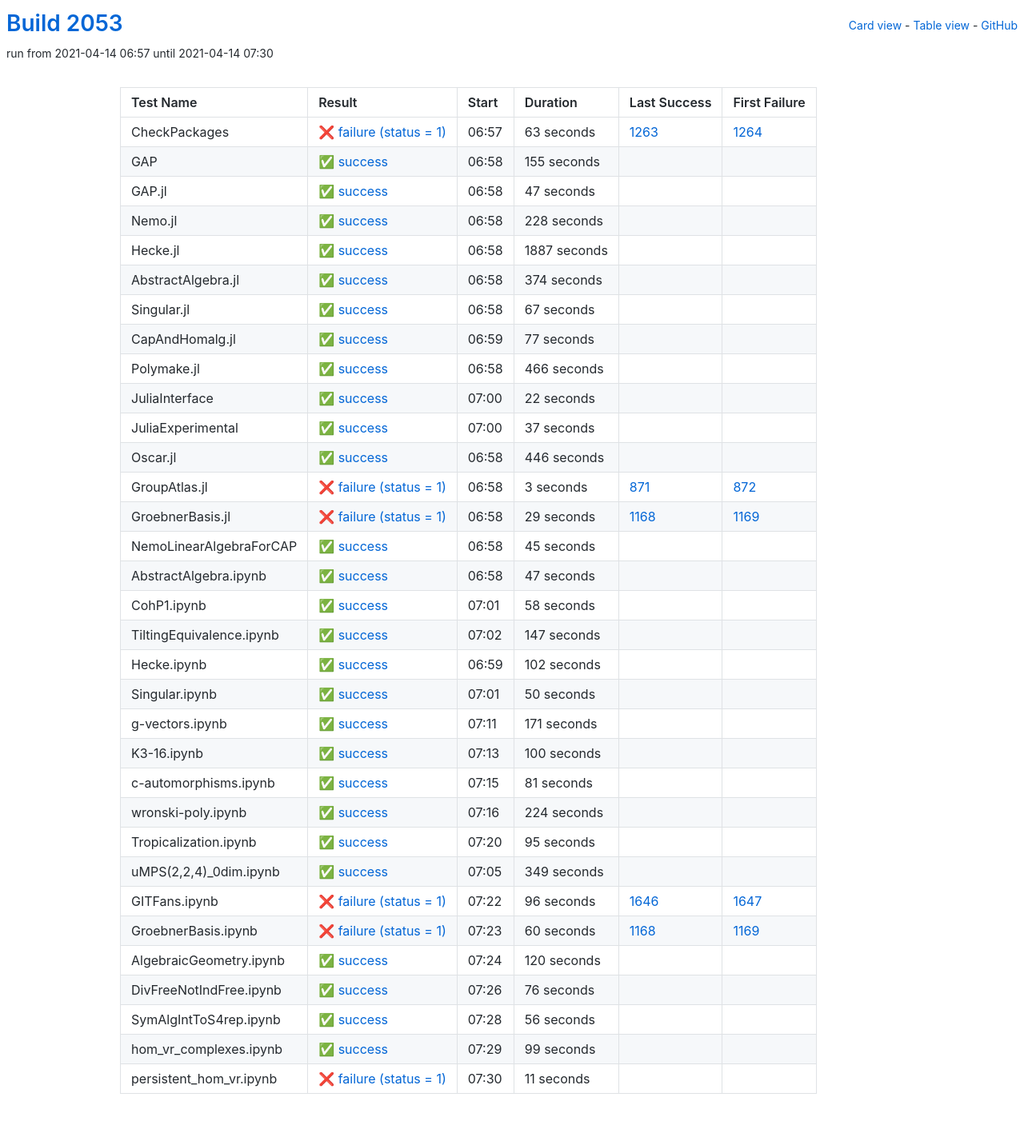
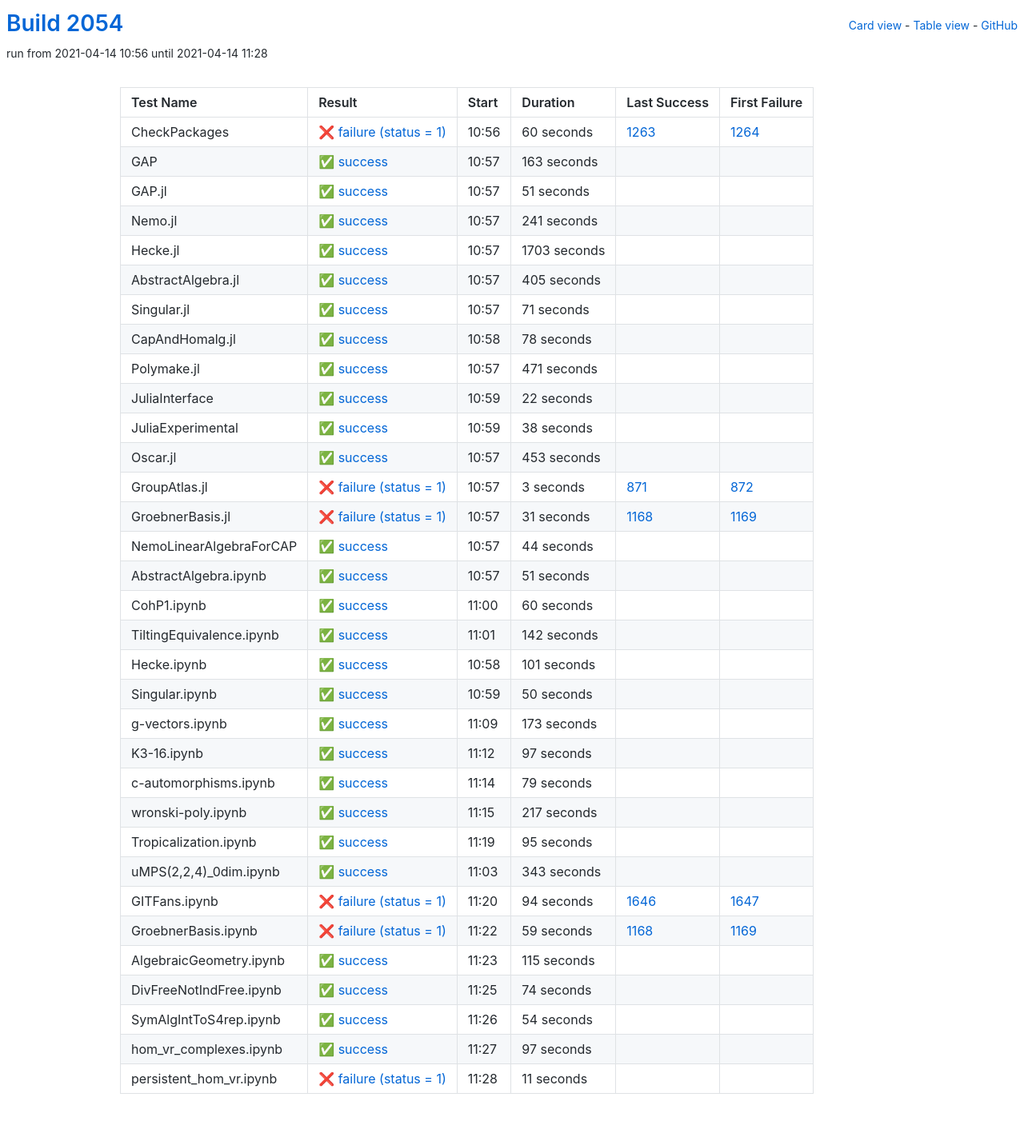
Before and after one commit to oscar-system/oscar-ci-status-stable, a Jekyll site: the page built from table.html, in a window 1280 px wide. Shown: the whole page at 80% size. Built offline with Jekyll 4.4.1, drawn with Linux system fonts in a browser that asks for light colours.

Commit message:
Build #2054

```diff
--- a/_data/ci.yml
+++ b/_data/ci.yml
@@ -1,6 +1,6 @@
 ---
-build: 2053
-build_url: https://oscarci.mathematik.uni-kl.de/job/oscar-stable/2053/
+build: 2054
+build_url: https://oscarci.mathematik.uni-kl.de/job/oscar-stable/2054/
 job: oscar-stable
 organization: oscar-system
 repo: oscar-ci-status-stable
@@ -8,116 +8,116 @@ repourl: https://github.com/oscar-system/oscar-ci-status-stable
 tests:
 - name: CheckPackages
   id: checkpackages
-  log: https://oscarci.mathematik.uni-kl.de/job/oscar-stable/2053/artifact/logs/build-2053/CheckPackages.log
-  start: 2021-04-14 06:57
+  log: https://oscarci.mathematik.uni-kl.de/job/oscar-stable/2054/artifact/logs/build-2054/CheckPackages.log
+  start: 2021-04-14 10:56
   success: false
   exitcode: 1
   status: failure
-  duration: 63
+  duration: 60
   last_success: 1263
   last_success_url: https://oscarci.mathematik.uni-kl.de/job/oscar-stable/1263/
   first_failure: 1264
   first_failure_url: https://oscarci.mathematik.uni-kl.de/job/oscar-stable/1264/
 - name: GAP
   id: gap
-  log: https://oscarci.mathematik.uni-kl.de/job/oscar-stable/2053/artifact/logs/build-2053/GAP.log
-  start: 2021-04-14 06:58
+  log: https://oscarci.mathematik.uni-kl.de/job/oscar-stable/2054/artifact/logs/build-2054/GAP.log
+  start: 2021-04-14 10:57
   success: true
   exitcode: 0
   status: success
-  duration: 155
+  duration: 163
   last_success: false
   last_success_url:
   first_failure: false
   first_failure_url:
 - name: GAP.jl
   id: gap-jl
-  log: https://oscarci.mathematik.uni-kl.de/job/oscar-stable/2053/artifact/logs/build-2053/GAP.jl.log
-  start: 2021-04-14 06:58
+  log: https://oscarci.mathematik.uni-kl.de/job/oscar-stable/2054/artifact/logs/build-2054/GAP.jl.log
+  start: 2021-04-14 10:57
   success: true
   exitcode: 0
   status: success
-  duration: 47
+  duration: 51
   last_success: false
   last_success_url:
   first_failure: false
   first_failure_url:
 - name: Nemo.jl
   id: nemo-jl
-  log: https://oscarci.mathematik.uni-kl.de/job/oscar-stable/2053/artifact/logs/build-2053/Nemo.jl.log
-  start: 2021-04-14 06:58
+  log: https://oscarci.mathematik.uni-kl.de/job/oscar-stable/2054/artifact/logs/build-2054/Nemo.jl.log
+  start: 2021-04-14 10:57
   success: true
   exitcode: 0
   status: success
-  duration: 228
+  duration: 241
   last_success: false
   last_success_url:
   first_failure: false
   first_failure_url:
 - name: Hecke.jl
   id: hecke-jl
-  log: https://oscarci.mathematik.uni-kl.de/job/oscar-stable/2053/artifact/logs/build-2053/Hecke.jl.log
-  start: 2021-04-14 06:58
+  log: https://oscarci.mathematik.uni-kl.de/job/oscar-stable/2054/artifact/logs/build-2054/Hecke.jl.log
+  start: 2021-04-14 10:57
   success: true
   exitcode: 0
   status: success
-  duration: 1887
+  duration: 1703
   last_success: false
   last_success_url:
   first_failure: false
   first_failure_url:
 - name: AbstractAlgebra.jl
   id: abstractalgebra-jl
-  log: https://oscarci.mathematik.uni-kl.de/job/oscar-stable/2053/artifact/logs/build-2053/AbstractAlgebra.jl.log
-  start: 2021-04-14 06:58
+  log: https://oscarci.mathematik.uni-kl.de/job/oscar-stable/2054/artifact/logs/build-2054/AbstractAlgebra.jl.log
+  start: 2021-04-14 10:57
   success: true
   exitcode: 0
   status: success
-  duration: 374
+  duration: 405
   last_success: false
   last_success_url:
   first_failure: false
   first_failure_url:
 - name: Singular.jl
   id: singular-jl
-  log: https://oscarci.mathematik.uni-kl.de/job/oscar-stable/2053/artifact/logs/build-2053/Singular.jl.log
-  start: 2021-04-14 06:58
+  log: https://oscarci.mathematik.uni-kl.de/job/oscar-stable/2054/artifact/logs/build-2054/Singular.jl.log
+  start: 2021-04-14 10:57
   success: true
   exitcode: 0
   status: success
-  duration: 67
+  duration: 71
   last_success: false
   last_success_url:
   first_failure: false
   first_failure_url:
 - name: CapAndHomalg.jl
   id: capandhomalg-jl
-  log: https://oscarci.mathematik.uni-kl.de/job/oscar-stable/2053/artifact/logs/build-2053/CapAndHomalg.jl.log
-  start: 2021-04-14 06:59
+  log: https://oscarci.mathematik.uni-kl.de/job/oscar-stable/2054/artifact/logs/build-2054/CapAndHomalg.jl.log
+  start: 2021-04-14 10:58
   success: true
   exitcode: 0
   status: success
-  duration: 77
+  duration: 78
   last_success: false
   last_success_url:
   first_failure: false
   first_failure_url:
 - name: Polymake.jl
   id: polymake-jl
-  log: https://oscarci.mathematik.uni-kl.de/job/oscar-stable/2053/artifact/logs/build-2053/Polymake.jl.log
-  start: 2021-04-14 06:58
+  log: https://oscarci.mathematik.uni-kl.de/job/oscar-stable/2054/artifact/logs/build-2054/Polymake.jl.log
+  start: 2021-04-14 10:57
   success: true
   exitcode: 0
   status: success
-  duration: 466
+  duration: 471
   last_success: false
   last_success_url:
   first_failure: false
   first_failure_url:
 - name: JuliaInterface
   id: juliainterface
-  log: https://oscarci.mathematik.uni-kl.de/job/oscar-stable/2053/artifact/logs/build-2053/JuliaInterface.log
-  start: 2021-04-14 07:00
+  log: https://oscarci.mathematik.uni-kl.de/job/oscar-stable/2054/artifact/logs/build-2054/JuliaInterface.log
+  start: 2021-04-14 10:59
   success: true
   exitcode: 0
   status: success
@@ -128,32 +128,32 @@ tests:
   first_failure_url:
 - name: JuliaExperimental
   id: juliaexperimental
-  log: https://oscarci.mathematik.uni-kl.de/job/oscar-stable/2053/artifact/logs/build-2053/JuliaExperimental.log
-  start: 2021-04-14 07:00
+  log: https://oscarci.mathematik.uni-kl.de/job/oscar-stable/2054/artifact/logs/build-2054/JuliaExperimental.log
+  start: 2021-04-14 10:59
   success: true
   exitcode: 0
   status: success
-  duration: 37
+  duration: 38
   last_success: false
   last_success_url:
   first_failure: false
   first_failure_url:
 - name: Oscar.jl
   id: oscar-jl
-  log: https://oscarci.mathematik.uni-kl.de/job/oscar-stable/2053/artifact/logs/build-2053/Oscar.jl.log
-  start: 2021-04-14 06:58
+  log: https://oscarci.mathematik.uni-kl.de/job/oscar-stable/2054/artifact/logs/build-2054/Oscar.jl.log
+  start: 2021-04-14 10:57
   success: true
   exitcode: 0
   status: success
-  duration: 446
+  duration: 453
   last_success: false
   last_success_url:
   first_failure: false
   first_failure_url:
 - name: GroupAtlas.jl
   id: groupatlas-jl
-  log: https://oscarci.mathematik.uni-kl.de/job/oscar-stable/2053/artifact/logs/build-2053/GroupAtlas.jl.log
-  start: 2021-04-14 06:58
+  log: https://oscarci.mathematik.uni-kl.de/job/oscar-stable/2054/artifact/logs/build-2054/GroupAtlas.jl.log
+  start: 2021-04-14 10:57
   success: false
   exitcode: 1
   status: failure
@@ -164,80 +164,80 @@ tests:
   first_failure_url: https://oscarci.mathematik.uni-kl.de/job/oscar-stable/872/
 - name: GroebnerBasis.jl
   id: groebnerbasis-jl
-  log: https://oscarci.mathematik.uni-kl.de/job/oscar-stable/2053/artifact/logs/build-2053/GroebnerBasis.jl.log
-  start: 2021-04-14 06:58
+  log: https://oscarci.mathematik.uni-kl.de/job/oscar-stable/2054/artifact/logs/build-2054/GroebnerBasis.jl.log
+  start: 2021-04-14 10:57
   success: false
   exitcode: 1
   status: failure
-  duration: 29
+  duration: 31
   last_success: 1168
   last_success_url: https://oscarci.mathematik.uni-kl.de/job/oscar-stable/1168/
   first_failure: 1169
   first_failure_url: https://oscarci.mathematik.uni-kl.de/job/oscar-stable/1169/
 - name: NemoLinearAlgebraForCAP
   id: nemolinearalgebraforcap
-  log: https://oscarci.mathematik.uni-kl.de/job/oscar-stable/2053/artifact/logs/build-2053/NemoLinearAlgebraForCAP.log
-  start: 2021-04-14 06:58
+  log: https://oscarci.mathematik.uni-kl.de/job/oscar-stable/2054/artifact/logs/build-2054/NemoLinearAlgebraForCAP.log
+  start: 2021-04-14 10:57
   success: true
   exitcode: 0
   status: success
-  duration: 45
+  duration: 44
   last_success: false
   last_success_url:
   first_failure: false
   first_failure_url:
 - name: AbstractAlgebra.ipynb
   id: abstractalgebra-ipynb
-  log: https://oscarci.mathematik.uni-kl.de/job/oscar-stable/2053/artifact/logs/build-2053/AbstractAlgebra.ipynb.log
-  start: 2021-04-14 06:58
+  log: https://oscarci.mathematik.uni-kl.de/job/oscar-stable/2054/artifact/logs/build-2054/AbstractAlgebra.ipynb.log
+  start: 2021-04-14 10:57
   success: true
   exitcode: 0
   status: success
-  duration: 47
+  duration: 51
   last_success: false
   last_success_url:
   first_failure: false
   first_failure_url:
 - name: CohP1.ipynb
   id: cohp1-ipynb
-  log: https://oscarci.mathematik.uni-kl.de/job/oscar-stable/2053/artifact/logs/build-2053/CohP1.ipynb.log
-  start: 2021-04-14 07:01
+  log: https://oscarci.mathematik.uni-kl.de/job/oscar-stable/2054/artifact/logs/build-2054/CohP1.ipynb.log
+  start: 2021-04-14 11:00
   success: true
   exitcode: 0
   status: success
-  duration: 58
+  duration: 60
   last_success: false
   last_success_url:
   first_failure: false
   first_failure_url:
 - name: TiltingEquivalence.ipynb
   id: tiltingequivalence-ipynb
-  log: https://oscarci.mathematik.uni-kl.de/job/oscar-stable/2053/artifact/logs/build-2053/TiltingEquivalence.ipynb.log
-  start: 2021-04-14 07:02
+  log: https://oscarci.mathematik.uni-kl.de/job/oscar-stable/2054/artifact/logs/build-2054/TiltingEquivalence.ipynb.log
+  start: 2021-04-14 11:01
   success: true
   exitcode: 0
   status: success
-  duration: 147
+  duration: 142
   last_success: false
   last_success_url:
   first_failure: false
   first_failure_url:
 - name: Hecke.ipynb
   id: hecke-ipynb
-  log: https://oscarci.mathematik.uni-kl.de/job/oscar-stable/2053/artifact/logs/build-2053/Hecke.ipynb.log
-  start: 2021-04-14 06:59
+  log: https://oscarci.mathematik.uni-kl.de/job/oscar-stable/2054/artifact/logs/build-2054/Hecke.ipynb.log
+  start: 2021-04-14 10:58
   success: true
   exitcode: 0
   status: success
-  duration: 102
+  duration: 101
   last_success: false
   last_success_url:
   first_failure: false
   first_failure_url:
 - name: Singular.ipynb
   id: singular-ipynb
-  log: https://oscarci.mathematik.uni-kl.de/job/oscar-stable/2053/artifact/logs/build-2053/Singular.ipynb.log
-  start: 2021-04-14 07:01
+  log: https://oscarci.mathematik.uni-kl.de/job/oscar-stable/2054/artifact/logs/build-2054/Singular.ipynb.log
+  start: 2021-04-14 10:59
   success: true
   exitcode: 0
   status: success
@@ -248,56 +248,56 @@ tests:
   first_failure_url:
 - name: g-vectors.ipynb
   id: g-vectors-ipynb
-  log: https://oscarci.mathematik.uni-kl.de/job/oscar-stable/2053/artifact/logs/build-2053/g-vectors.ipynb.log
-  start: 2021-04-14 07:11
+  log: https://oscarci.mathematik.uni-kl.de/job/oscar-stable/2054/artifact/logs/build-2054/g-vectors.ipynb.log
+  start: 2021-04-14 11:09
   success: true
   exitcode: 0
   status: success
-  duration: 171
+  duration: 173
   last_success: false
   last_success_url:
   first_failure: false
   first_failure_url:
 - name: K3-16.ipynb
   id: k3-16-ipynb
-  log: https://oscarci.mathematik.uni-kl.de/job/oscar-stable/2053/artifact/logs/build-2053/K3-16.ipynb.log
-  start: 2021-04-14 07:13
+  log: https://oscarci.mathematik.uni-kl.de/job/oscar-stable/2054/artifact/logs/build-2054/K3-16.ipynb.log
+  start: 2021-04-14 11:12
   success: true
   exitcode: 0
   status: success
-  duration: 100
+  duration: 97
   last_success: false
   last_success_url:
   first_failure: false
   first_failure_url:
 - name: c-automorphisms.ipynb
   id: c-automorphisms-ipynb
-  log: https://oscarci.mathematik.uni-kl.de/job/oscar-stable/2053/artifact/logs/build-2053/c-automorphisms.ipynb.log
-  start: 2021-04-14 07:15
+  log: https://oscarci.mathematik.uni-kl.de/job/oscar-stable/2054/artifact/logs/build-2054/c-automorphisms.ipynb.log
+  start: 2021-04-14 11:14
   success: true
   exitcode: 0
   status: success
-  duration: 81
+  duration: 79
   last_success: false
   last_success_url:
   first_failure: false
   first_failure_url:
 - name: wronski-poly.ipynb
   id: wronski-poly-ipynb
-  log: https://oscarci.mathematik.uni-kl.de/job/oscar-stable/2053/artifact/logs/build-2053/wronski-poly.ipynb.log
-  start: 2021-04-14 07:16
+  log: https://oscarci.mathematik.uni-kl.de/job/oscar-stable/2054/artifact/logs/build-2054/wronski-poly.ipynb.log
+  start: 2021-04-14 11:15
   success: true
   exitcode: 0
   status: success
-  duration: 224
+  duration: 217
   last_success: false
   last_success_url:
   first_failure: false
   first_failure_url:
 - name: Tropicalization.ipynb
   id: tropicalization-ipynb
-  log: https://oscarci.mathematik.uni-kl.de/job/oscar-stable/2053/artifact/logs/build-2053/Tropicalization.ipynb.log
-  start: 2021-04-14 07:20
+  log: https://oscarci.mathematik.uni-kl.de/job/oscar-stable/2054/artifact/logs/build-2054/Tropicalization.ipynb.log
+  start: 2021-04-14 11:19
   success: true
   exitcode: 0
   status: success
@@ -308,92 +308,92 @@ tests:
   first_failure_url:
 - name: uMPS(2,2,4)_0dim.ipynb
   id: umps-2-2-4-0dim-ipynb
-  log: https://oscarci.mathematik.uni-kl.de/job/oscar-stable/2053/artifact/logs/build-2053/uMPS-2-2-4-_0dim.ipynb.log
-  start: 2021-04-14 07:05
+  log: https://oscarci.mathematik.uni-kl.de/job/oscar-stable/2054/artifact/logs/build-2054/uMPS-2-2-4-_0dim.ipynb.log
+  start: 2021-04-14 11:03
   success: true
   exitcode: 0
   status: success
-  duration: 349
+  duration: 343
   last_success: false
   last_success_url:
   first_failure: false
   first_failure_url:
 - name: GITFans.ipynb
   id: gitfans-ipynb
-  log: https://oscarci.mathematik.uni-kl.de/job/oscar-stable/2053/artifact/logs/build-2053/GITFans.ipynb.log
-  start: 2021-04-14 07:22
+  log: https://oscarci.mathematik.uni-kl.de/job/oscar-stable/2054/artifact/logs/build-2054/GITFans.ipynb.log
+  start: 2021-04-14 11:20
   success: false
   exitcode: 1
   status: failure
-  duration: 96
+  duration: 94
   last_success: 1646
   last_success_url: https://oscarci.mathematik.uni-kl.de/job/oscar-stable/1646/
   first_failure: 1647
   first_failure_url: https://oscarci.mathematik.uni-kl.de/job/oscar-stable/1647/
 - name: GroebnerBasis.ipynb
   id: groebnerbasis-ipynb
-  log: https://oscarci.mathematik.uni-kl.de/job/oscar-stable/2053/artifact/logs/build-2053/GroebnerBasis.ipynb.log
-  start: 2021-04-14 07:23
+  log: https://oscarci.mathematik.uni-kl.de/job/oscar-stable/2054/artifact/logs/build-2054/GroebnerBasis.ipynb.log
+  start: 2021-04-14 11:22
   success: false
   exitcode: 1
   status: failure
-  duration: 60
+  duration: 59
   last_success: 1168
   last_success_url: https://oscarci.mathematik.uni-kl.de/job/oscar-stable/1168/
   first_failure: 1169
   first_failure_url: https://oscarci.mathematik.uni-kl.de/job/oscar-stable/1169/
 - name: AlgebraicGeometry.ipynb
   id: algebraicgeometry-ipynb
-  log: https://oscarci.mathematik.uni-kl.de/job/oscar-stable/2053/artifact/logs/build-2053/AlgebraicGeometry.ipynb.log
-  start: 2021-04-14 07:24
+  log: https://oscarci.mathematik.uni-kl.de/job/oscar-stable/2054/artifact/logs/build-2054/AlgebraicGeometry.ipynb.log
+  start: 2021-04-14 11:23
   success: true
   exitcode: 0
   status: success
-  duration: 120
+  duration: 115
   last_success: false
   last_success_url:
   first_failure: false
   first_failure_url:
 - name: DivFreeNotIndFree.ipynb
   id: divfreenotindfree-ipynb
-  log: https://oscarci.mathematik.uni-kl.de/job/oscar-stable/2053/artifact/logs/build-2053/DivFreeNotIndFree.ipynb.log
-  start: 2021-04-14 07:26
+  log: https://oscarci.mathematik.uni-kl.de/job/oscar-stable/2054/artifact/logs/build-2054/DivFreeNotIndFree.ipynb.log
+  start: 2021-04-14 11:25
   success: true
   exitcode: 0
   status: success
-  duration: 76
+  duration: 74
   last_success: false
   last_success_url:
   first_failure: false
   first_failure_url:
 - name: SymAlgIntToS4rep.ipynb
   id: symalginttos4rep-ipynb
-  log: https://oscarci.mathematik.uni-kl.de/job/oscar-stable/2053/artifact/logs/build-2053/SymAlgIntToS4rep.ipynb.log
-  start: 2021-04-14 07:28
+  log: https://oscarci.mathematik.uni-kl.de/job/oscar-stable/2054/artifact/logs/build-2054/SymAlgIntToS4rep.ipynb.log
+  start: 2021-04-14 11:26
   success: true
   exitcode: 0
   status: success
-  duration: 56
+  duration: 54
   last_success: false
   last_success_url:
   first_failure: false
   first_failure_url:
 - name: hom_vr_complexes.ipynb
   id: hom-vr-complexes-ipynb
-  log: https://oscarci.mathematik.uni-kl.de/job/oscar-stable/2053/artifact/logs/build-2053/hom_vr_complexes.ipynb.log
-  start: 2021-04-14 07:29
+  log: https://oscarci.mathematik.uni-kl.de/job/oscar-stable/2054/artifact/logs/build-2054/hom_vr_complexes.ipynb.log
+  start: 2021-04-14 11:27
   success: true
   exitcode: 0
   status: success
-  duration: 99
+  duration: 97
   last_success: false
   last_success_url:
   first_failure: false
   first_failure_url:
 - name: persistent_hom_vr.ipynb
   id: persistent-hom-vr-ipynb
-  log: https://oscarci.mathematik.uni-kl.de/job/oscar-stable/2053/artifact/logs/build-2053/persistent_hom_vr.ipynb.log
-  start: 2021-04-14 07:30
+  log: https://oscarci.mathematik.uni-kl.de/job/oscar-stable/2054/artifact/logs/build-2054/persistent_hom_vr.ipynb.log
+  start: 2021-04-14 11:28
   success: false
   exitcode: 1
   status: failure
```
Also changed, not shown: README.md.
